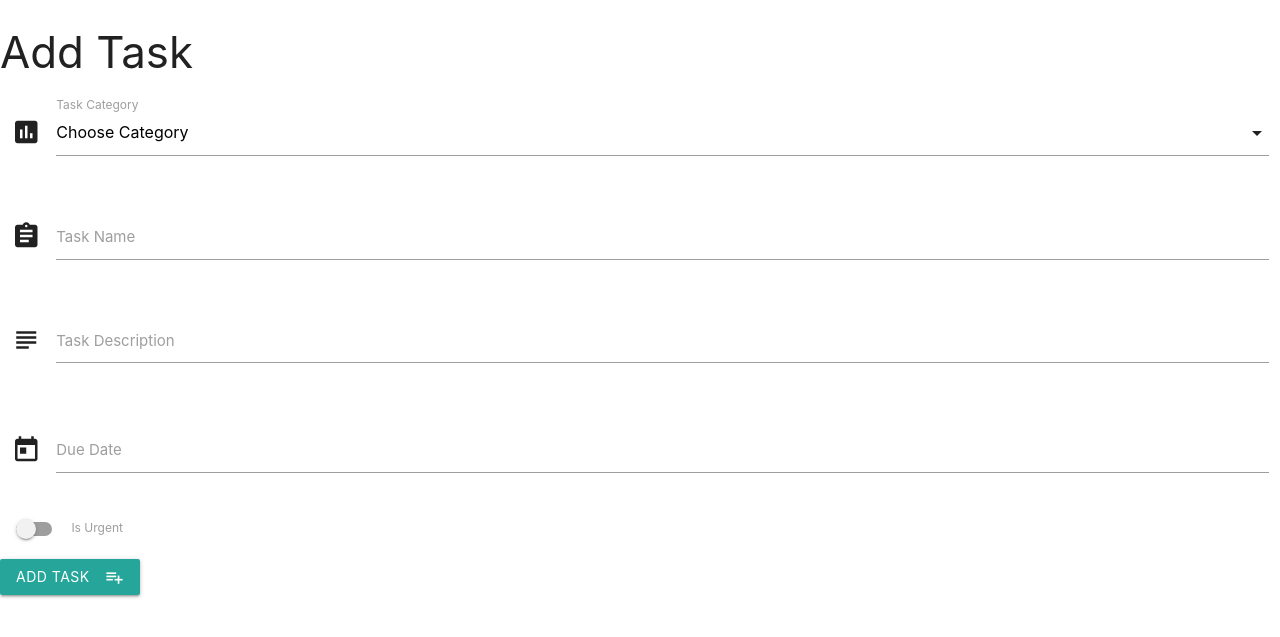
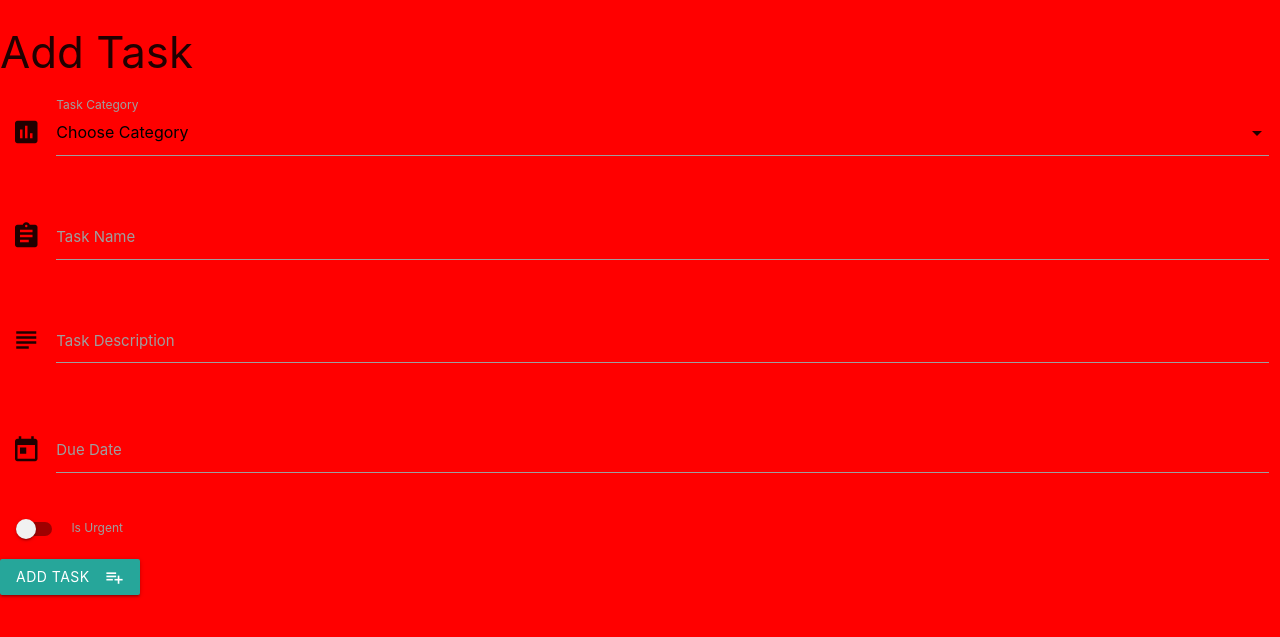
Before and after one commit to morphy80/task_manager, a Flask app: page /add_task in a window 1280 px wide. Shown: the top 637 px of the page. Run offline with Flask 2, Linux system fonts and the light colour scheme; data that the repository does not hold is empty; some libraries are stand-ins or nearby versions.

Commit message:
Add Static Files

```diff
--- /dev/null
+++ b/static/css/style.css
@@ -0,0 +1,3 @@
+body {
+    background-color: red;
+}
--- a/templates/base.html
+++ b/templates/base.html
@@ -7,6 +7,7 @@
 	<title>Task manager</title>
 	<link href="https://fonts.googleapis.com/icon?family=Material+Icons" rel="stylesheet">
 	<link rel="stylesheet" href="https://cdnjs.cloudflare.com/ajax/libs/materialize/1.0.0/css/materialize.min.css">
+    <link rel="stylesheet" href="{{url_for('static', filename='css/style.css')}}" type="text/css"/>
 
 </head>
 
```
